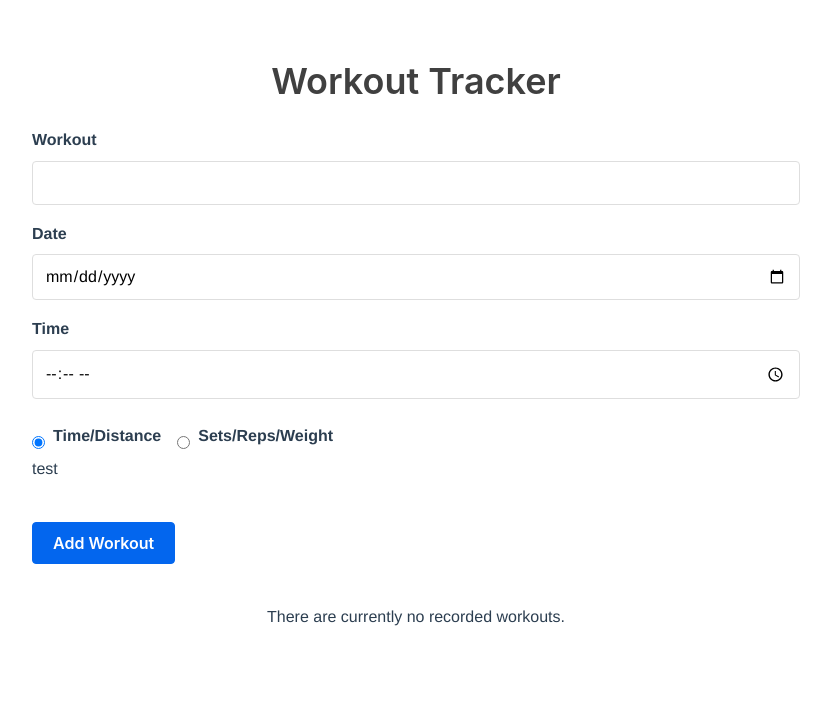
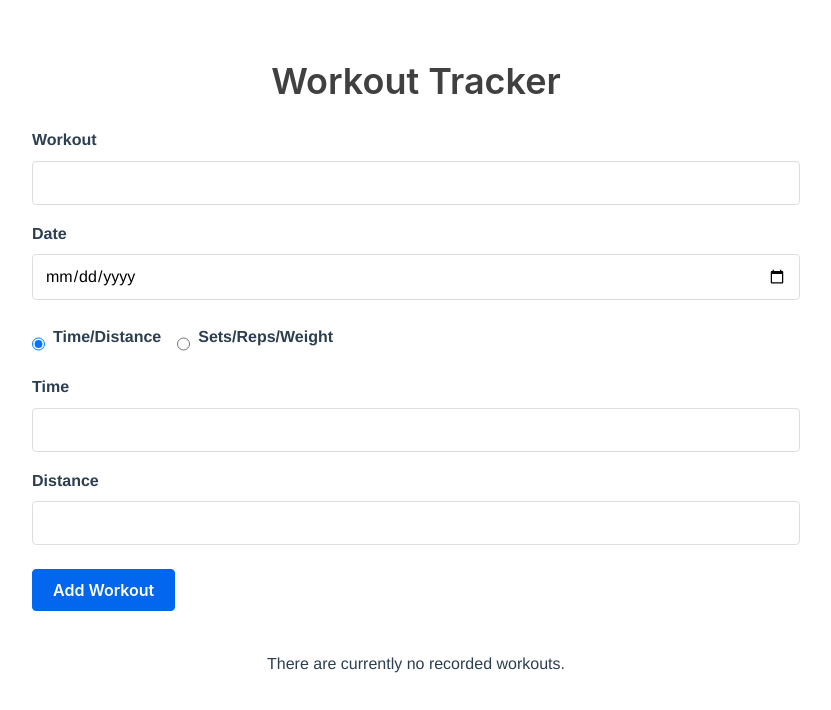
Before and after one commit to tannerfronk/vue-workout-tracker, a Vue app: page / in a window 1280 px wide. Both pictures are taken after a click on the radio button "Time/Distance". Shown: the top 710 px of the page, without its empty margins (224-1055 px from the left). Built offline with nearby package versions, Linux system fonts and the light colour scheme.

Commit message:
Created full object structure and form to support it

```diff
--- a/src/components/WorkoutListForm.vue
+++ b/src/components/WorkoutListForm.vue
@@ -9,10 +9,6 @@
         <input v-model="item.date" type="date"
         :class="{'has-error' : submitting && invalidDate}"
         @focus="clearStatus" />
-        <label>Time</label>
-        <input v-model="item.time" type="time"
-        :class="{'has-error' : submitting && invalidDate}"
-        @focus="clearStatus" />
 
         <div class="typeSelection">
             <input type="radio" id="time" name="type" value="time" v-model="picked">
@@ -21,9 +17,24 @@
             <label for="sets">Sets/Reps/Weight</label>
         </div>
         <div v-if="picked === 'time'">
-            <p>test</p>
+            <label>Time</label>
+            <input v-model="item.time" type="number"
+            :class="{'has-error' : submitting && invalidSets}"
+            @focus="clearStatus" />
+            <label>Distance</label>
+            <input v-model="item.distance" type="text"
+            :class="{'has-error' : submitting && invalidSets}"
+            @focus="clearStatus" />
         </div>
         <div v-if="picked === 'sets'">
+            <label>Sets</label>
+            <input v-model="item.sets" type="number"
+            :class="{'has-error' : submitting && invalidSets}"
+            @focus="clearStatus" />
+            <label>Reps</label>
+            <input v-model="item.reps" type="number"
+            :class="{'has-error' : submitting && InvalidReps}"
+            @focus="clearStatus" />
             <label>Weight</label>
             <input v-model="item.weight" type="number"
             :class="{'has-error' : submitting && invalidWeight}"
@@ -47,11 +58,11 @@
                 item: {
                     workout: '',
                     date: '',
+                    reps: '',
+                    sets: '',
+                    weight: '',
                     time: '',
-                    reps: null,
-                    sets: null,
-                    weight: null,
-                    distance: null
+                    distance: ''
                 },
                 submitting: false,
                 error: false,
@@ -93,7 +104,19 @@
                 return this.item.weight.trim() === ''
             },
             invalidDate() {
-                return this.item.date.trim() === ''
+                return this.item.date === ''
+            },
+            invalidTime() {
+                return this.item.time === ''
+            },
+            invalidSets() {
+                return this.item.sets.trim() === ''
+            },
+            invalidReps() {
+                return this.item.reps.trim() === ''
+            },
+            invalidDistance() {
+                return this.item.distance.trim() === ''
             }
         }
     }
```
